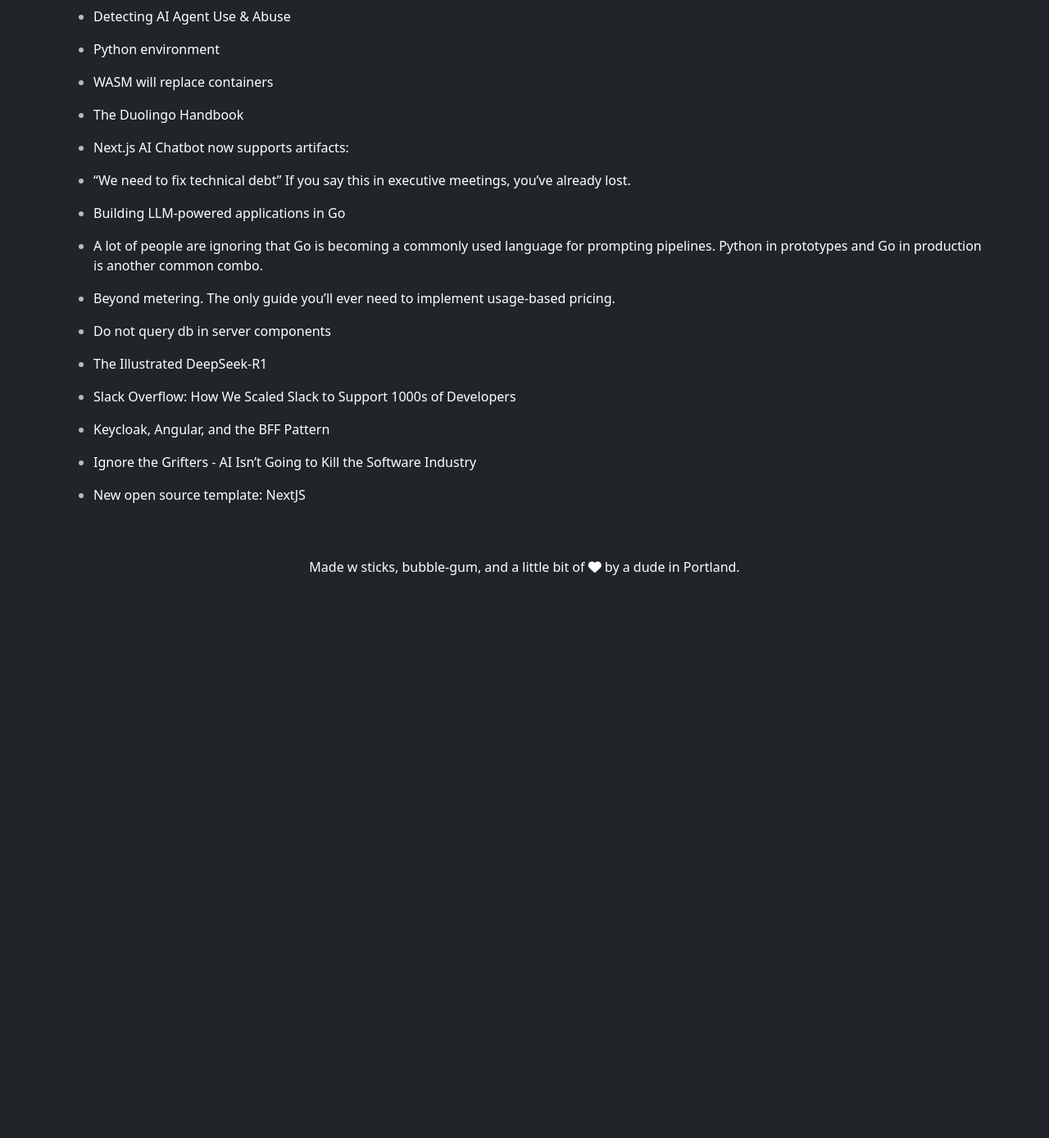
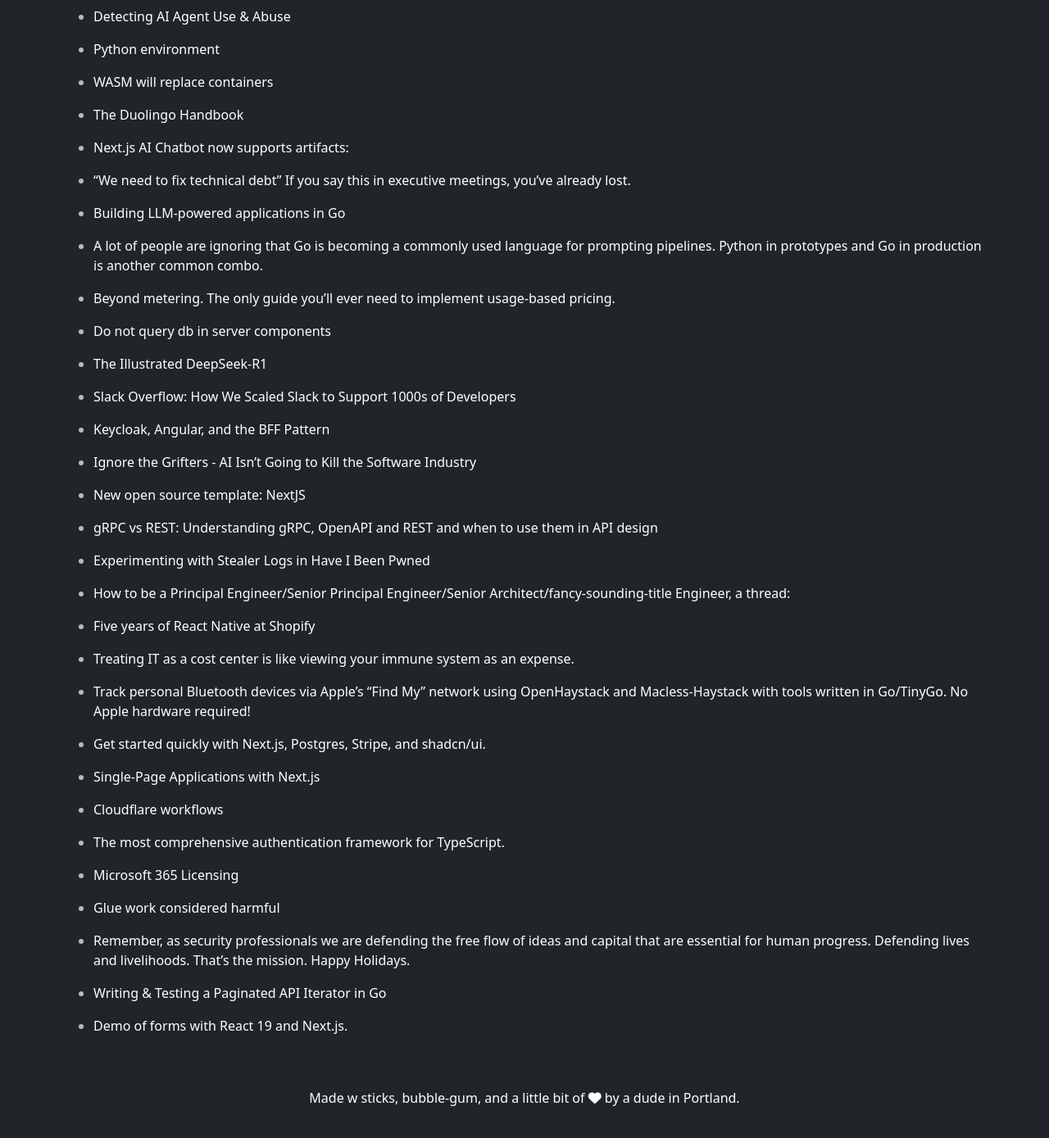
Before and after one commit to rayterrill/tacticalnerdery.com.old, a Jekyll site: the page built from _posts/2025-2-21-interesting-articles.md, in a window 1280 px wide and 1400 px high, scrolled down 691 px. Shown: the top 1389 px of the window at 82% size. Built offline with Jekyll 4.4.1, drawn with Linux system fonts in a browser that asks for light colours; nearby versions of some CDN libraries; before the commit the page ends 1443 px from its top, so only the background shows below that.

Commit message:
Update 2025-2-21-interesting-articles.md

```diff
--- a/_posts/2025-2-21-interesting-articles.md
+++ b/_posts/2025-2-21-interesting-articles.md
@@ -57,3 +57,33 @@ categories: tech
 * [Ignore the Grifters - AI Isn't Going to Kill the Software Industry](https://dustinewers.com/ignore-the-grifters/)
 
 * [New open source template: NextJS](https://x.com/nextjs/status/1882542842272498173?s=43)
+
+* [gRPC vs REST: Understanding gRPC, OpenAPI and REST and when to use them in API design](https://cloud.google.com/blog/products/api-management/understanding-grpc-openapi-and-rest-and-when-to-use-them)
+
+* [Experimenting with Stealer Logs in Have I Been Pwned](https://www.troyhunt.com/experimenting-with-stealer-logs-in-have-i-been-pwned/)
+
+* [How to be a Principal Engineer/Senior Principal Engineer/Senior Architect/fancy-sounding-title Engineer, a thread:](https://x.com/jamesacowling/status/1879984381785514083?s=43)
+
+* [Five years of React Native at Shopify](https://shopify.engineering/five-years-of-react-native-at-shopify)
+
+* [Treating IT as a cost center is like viewing your immune system as an expense.](https://x.com/jackrhysider/status/1878458412444336236?s=43)
+
+* [Track personal Bluetooth devices via Apple's "Find My" network using OpenHaystack and Macless-Haystack with tools written in Go/TinyGo. No Apple hardware required!](https://github.com/hybridgroup/go-haystack)
+
+* [Get started quickly with Next.js, Postgres, Stripe, and shadcn/ui.](https://github.com/nextjs/saas-starter)
+
+* [Single-Page Applications with Next.js](https://nextjs.org/docs/app/building-your-application/upgrading/single-page-applications)
+
+* [Cloudflare workflows](https://x.com/_ashleypeacock/status/1876680637656039781?s=43)
+
+* [The most comprehensive authentication framework for TypeScript.](https://www.better-auth.com/)
+
+* [Microsoft 365 Licensing](https://m365maps.com/)
+
+* [Glue work considered harmful](https://www.seangoedecke.com/glue-work-considered-harmful/)
+
+* [Remember, as security professionals we are defending the free flow of ideas and capital that are essential for human progress. Defending lives and livelihoods. That's the mission. Happy Holidays.](https://x.com/philvenables/status/1870850304914387021?s=58&t=IyF4i2tdgBUpfE0ydQfX9A)
+
+* [Writing & Testing a Paginated API Iterator in Go](https://blog.thibaut-rousseau.com/blog/writing-testing-a-paginated-api-iterator/)
+
+* [Demo of forms with React 19 and Next.js.](https://x.com/leeerob/status/1869881269468663994?s=43)
```
